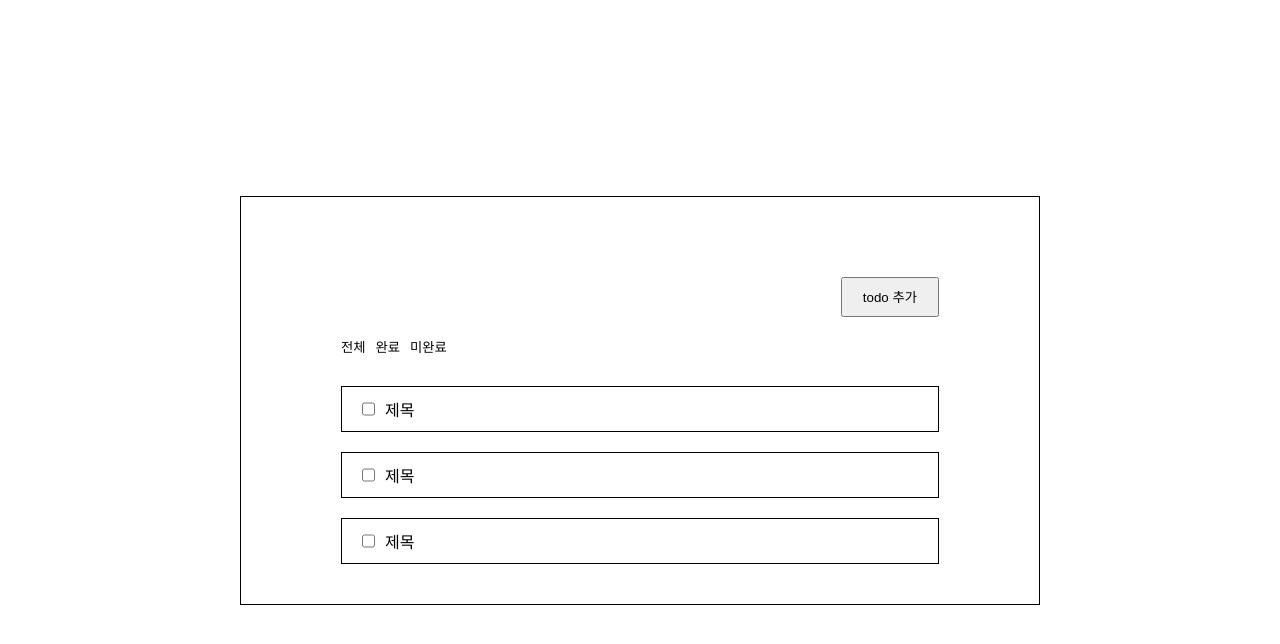
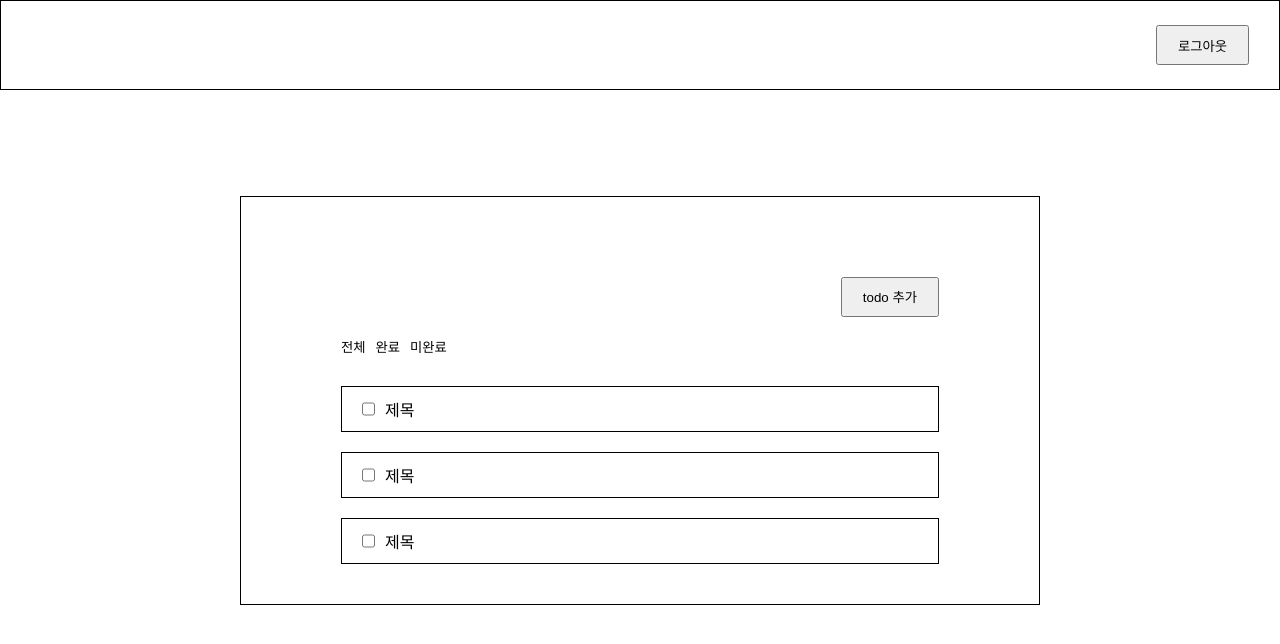
Before and after one commit to jihunv8/Toydo-List-Client, a React (Create React App) app: page / in a window 1280 px wide. Shown: the top 644 px of the page. Built offline with nearby package versions, Linux system fonts and the light colour scheme; sample sign-in values are in the browser's storage.

Commit message:
Feat Header 추가

```diff
--- /dev/null
+++ b/src/components/common/Header.tsx
@@ -0,0 +1,33 @@
+import { useNavigate } from 'react-router-dom';
+import styled from 'styled-components';
+
+import CommmonButton from '../../styles/CommonButton';
+
+const Header = () => {
+  const navigate = useNavigate();
+
+  const logout = () => {
+    localStorage.removeItem('userId');
+    navigate('/login');
+  };
+
+  return (
+    <HeaderWrapper>
+      <CommmonButton onClick={logout}>로그아웃</CommmonButton>
+    </HeaderWrapper>
+  );
+};
+
+export default Header;
+
+const HeaderWrapper = styled.header`
+  width: 100%;
+  height: 90px;
+  padding: 0 30px;
+  border: 1px solid #000;
+  display: flex;
+  justify-content: right;
+  align-items: center;
+  position: fixed;
+  top: 0;
+`;
--- a/src/pages/HomePage.tsx
+++ b/src/pages/HomePage.tsx
@@ -1,6 +1,7 @@
 import { useEffect } from 'react';
 import { useNavigate } from 'react-router-dom';
 import styled from 'styled-components';
+import Header from '../components/common/Header';
 
 import TodoList from '../components/todo-list/TodoList';
 
@@ -8,13 +9,14 @@ const HomePage = () => {
   const navigate = useNavigate();
 
   useEffect(() => {
-    // if (localStorage.getItem('user') === null) {
-    //   navigate('/login');
-    // }
+    if (localStorage.getItem('userId') === null) {
+      navigate('/login');
+    }
   }, []);
 
   return (
     <HomePageWrapper>
+      <Header />
       <TodoList />
     </HomePageWrapper>
   );
```
